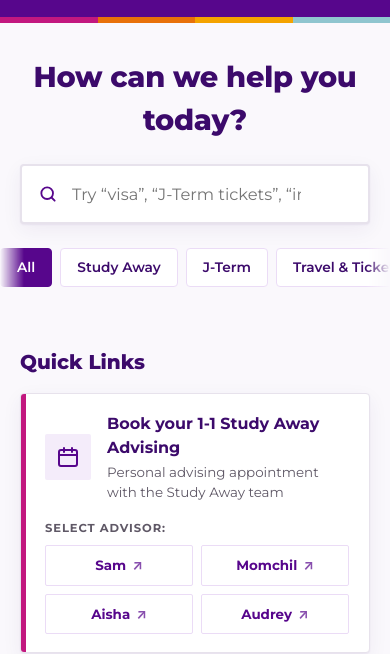
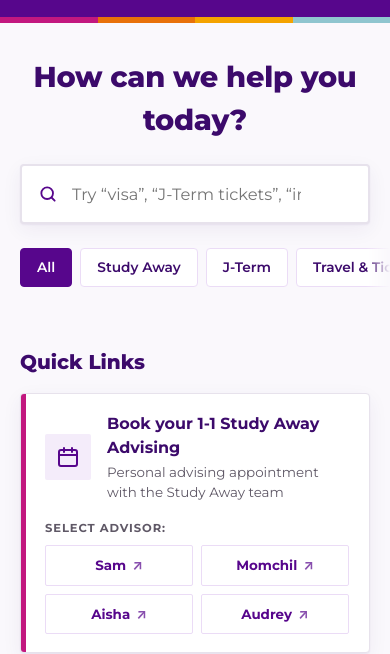
Before and after one commit to Nikhil-Mundhra/Office-of-Global-Education, a website: page public/index.html in a window 390 px wide. Shown: the part 104-758 px from the top of the page. Drawn offline with Linux system fonts and the light colour scheme.

Commit message:
Fix topic carousel edge fades and scroll snap padding

```diff
--- a/public/app.js
+++ b/public/app.js
@@ -97,8 +97,12 @@
   const FADE = 24; // px of edge fade, only shown on a side that has more to scroll to
   const updateFades = () => {
     const max = topicsEl.scrollWidth - topicsEl.clientWidth;
-    topicsEl.style.setProperty("--fade-l", topicsEl.scrollLeft > 4 ? `${FADE}px` : "0px");
-    topicsEl.style.setProperty("--fade-r", max - topicsEl.scrollLeft > 4 ? `${FADE}px` : "0px");
+    const hasLeft = topicsEl.scrollLeft > 6;
+    const hasRight = max - topicsEl.scrollLeft > 6;
+    topicsEl.style.setProperty("--mask-l", hasLeft ? "0" : "1");
+    topicsEl.style.setProperty("--fade-l", hasLeft ? `${FADE}px` : "0px");
+    topicsEl.style.setProperty("--mask-r", hasRight ? "0" : "1");
+    topicsEl.style.setProperty("--fade-r", hasRight ? `${FADE}px` : "0px");
   };
 
   // Scroll the selected chip to the centre of the carousel (horizontal only, never moves the page)
--- a/public/styles.css
+++ b/public/styles.css
@@ -245,9 +245,11 @@ mark { background: #ffe9b3; color: inherit; border-radius: var(--radius-sm); pad
   .chips {
     flex-wrap: nowrap; justify-content: flex-start; overflow-x: auto;
     margin-inline: -20px; padding: 4px 20px 8px;
+    scroll-padding-inline: 20px;
     scroll-snap-type: x proximity; scrollbar-width: none; -webkit-overflow-scrolling: touch;
-    --fade-l: 0px; --fade-r: 24px;
-    mask-image: linear-gradient(90deg, transparent, #000 var(--fade-l), #000 calc(100% - var(--fade-r)), transparent);
+    --mask-l: 1; --fade-l: 0px; --mask-r: 0; --fade-r: 24px;
+    -webkit-mask-image: linear-gradient(90deg, rgba(0,0,0,var(--mask-l)) 0px, #000 var(--fade-l), #000 calc(100% - var(--fade-r)), rgba(0,0,0,var(--mask-r)) 100%);
+    mask-image: linear-gradient(90deg, rgba(0,0,0,var(--mask-l)) 0px, #000 var(--fade-l), #000 calc(100% - var(--fade-r)), rgba(0,0,0,var(--mask-r)) 100%);
   }
   .chips::-webkit-scrollbar { display: none; }
   .chip { flex: none; scroll-snap-align: start; white-space: nowrap; }
```
